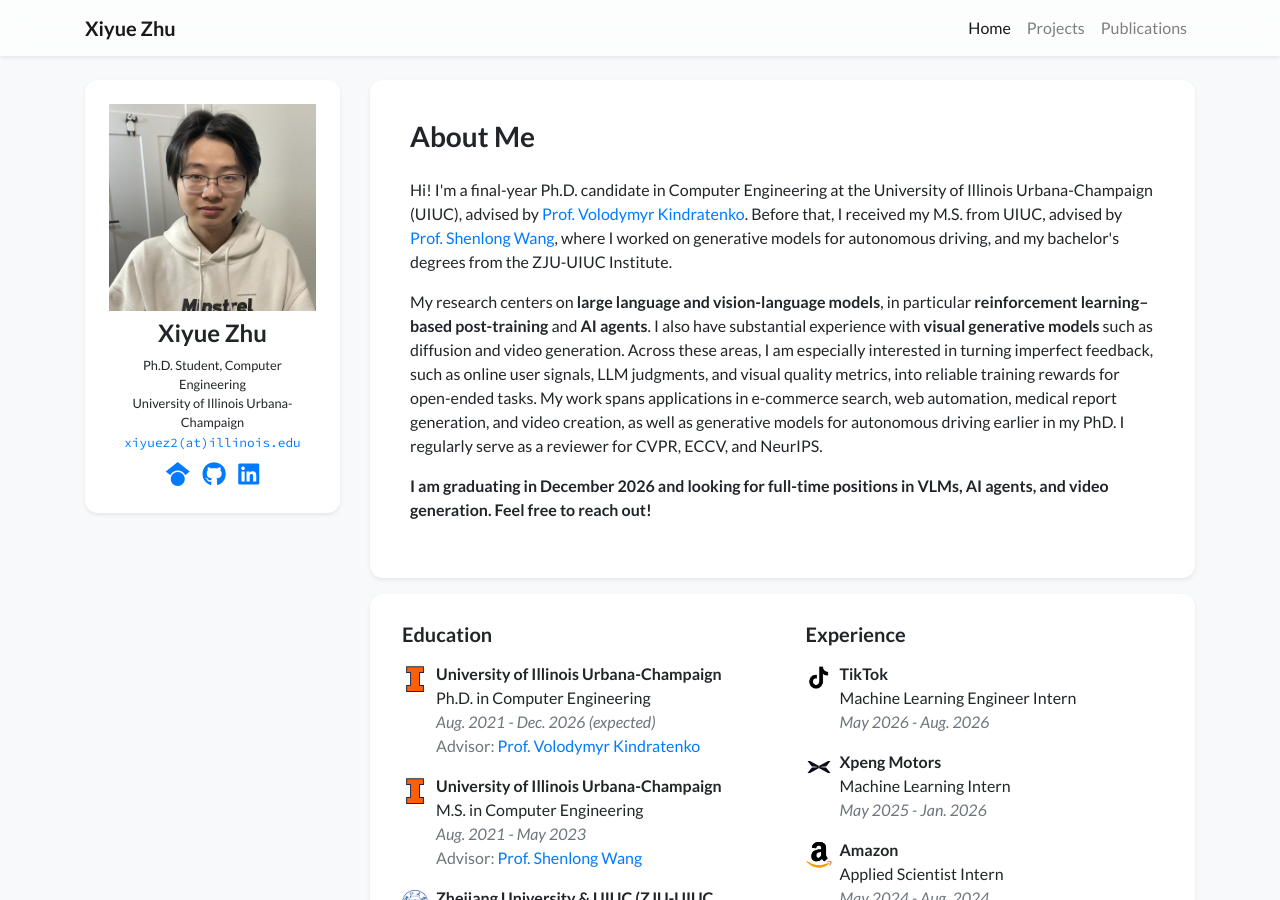
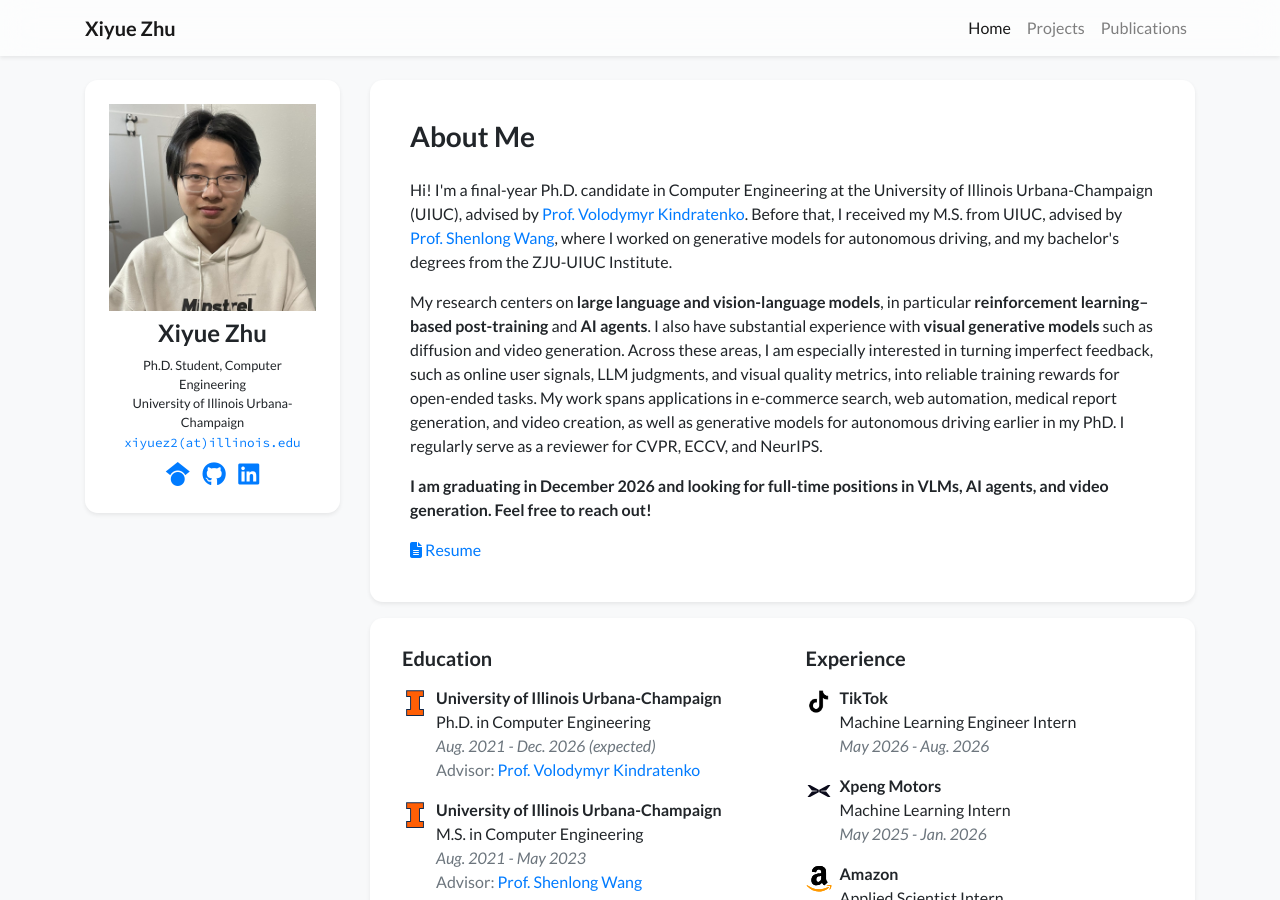
Before and after one commit to xiyuez2/xiyuez2.github.io, a Jekyll site: the page built from index.html, in a window 1280 px wide and 900 px high. Built offline with Jekyll 4.4.1, drawn with Linux system fonts in a browser that asks for light colours; nearby versions of some CDN libraries; a style sheet for code colours, icons or effects is not loaded.

Commit message:
Add resume PDF and link it from the profile card
Enable cv_link in profile.yml pointing at assets/files/resume.pdf and
relabel the link "Resume" (industry-facing, 2-page document).

Co-Authored-By: Claude Fable 5.1 <noreply@anthropic.com>

```diff
--- a/_data/profile.yml
+++ b/_data/profile.yml
@@ -8,7 +8,7 @@ positions:
   logo: /assets/images/badges/badge_uiuc.svg
 
 email: "xiyuez2@illinois.edu"
-# cv_link: /assets/files/cv.pdf   # add a PDF and uncomment to show a CV link
+cv_link: /assets/files/resume.pdf
 gscholar: PGy1mMsAAAAJ
 github: xiyuez2
 linkedin: xiyue-zhu-503b34292
--- a/_includes/widgets/profile_card.html
+++ b/_includes/widgets/profile_card.html
@@ -41,7 +41,7 @@
                             {{ site.data.profile.short_bio }}
                         </div>
                         {% if site.data.profile.cv_link %}
-                            <a target="_blank" href="{{ site.data.profile.cv_link | relative_url }}"><i class="fas fa-file-alt"></i> Curriculum Vitae</a> <br/>
+                            <a target="_blank" href="{{ site.data.profile.cv_link | relative_url }}"><i class="fas fa-file-alt"></i> Resume</a> <br/>
                         {% endif %}
                     </div>
 
--- a/_includes/widgets/profile_card_bio_only.html
+++ b/_includes/widgets/profile_card_bio_only.html
@@ -14,7 +14,7 @@
                             {{ site.data.profile.short_bio }}
                         </div>
                         {% if site.data.profile.cv_link %}
-                            <a target="_blank" href="{{ site.data.profile.cv_link | relative_url }}"><i class="fas fa-file-alt"></i> Curriculum Vitae</a> <br/>
+                            <a target="_blank" href="{{ site.data.profile.cv_link | relative_url }}"><i class="fas fa-file-alt"></i> Resume</a> <br/>
                         {% endif %}
                     </div>
 
```
Also changed, not shown: 1 other file.
